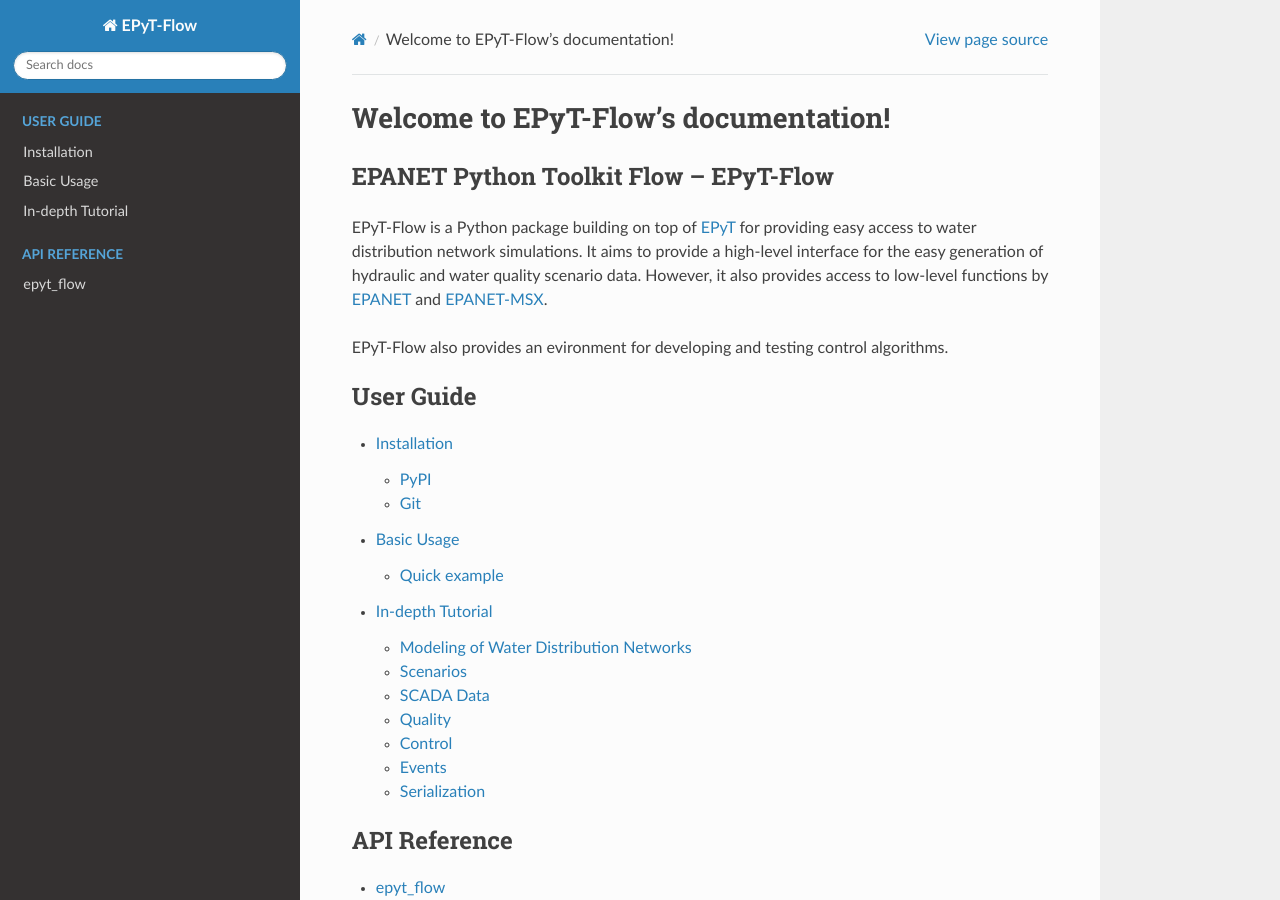
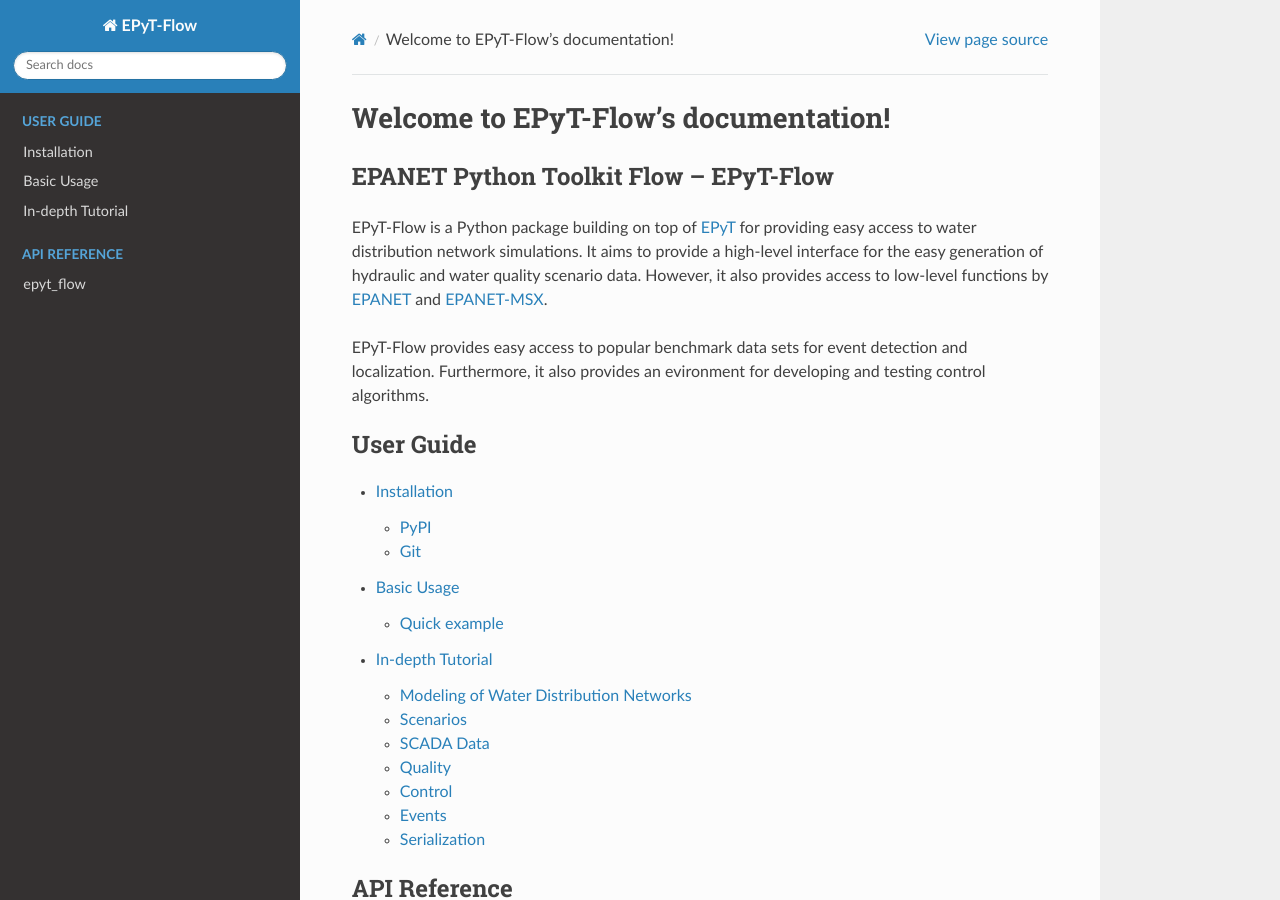
Before and after one commit to WaterFutures/EPyT-Flow, a Sphinx documentation site: the page built from docs/index.rst, in a window 1280 px wide and 900 px high. Built offline with Sphinx 7.4.7 and the Read the Docs theme 2.0.0, drawn with Linux system fonts in a browser that asks for light colours.

Commit message:
Update description

```diff
--- a/docs/index.rst
+++ b/docs/index.rst
@@ -10,7 +10,8 @@
 However, it also provides access to low-level functions by `EPANET <https://github.com/OpenWaterAnalytics/epanet>`_
 and `EPANET-MSX <https://github.com/OpenWaterAnalytics/epanet-msx>`_.
 
-EPyT-Flow also provides an evironment for developing and testing control algorithms.
+EPyT-Flow provides easy access to popular benchmark data sets for event detection and localization.
+Furthermore, it also provides an evironment for developing and testing control algorithms.
 
 .. toctree::
     :maxdepth: 2
```
Also changed, not shown: README.md (+2 -1 lines).
